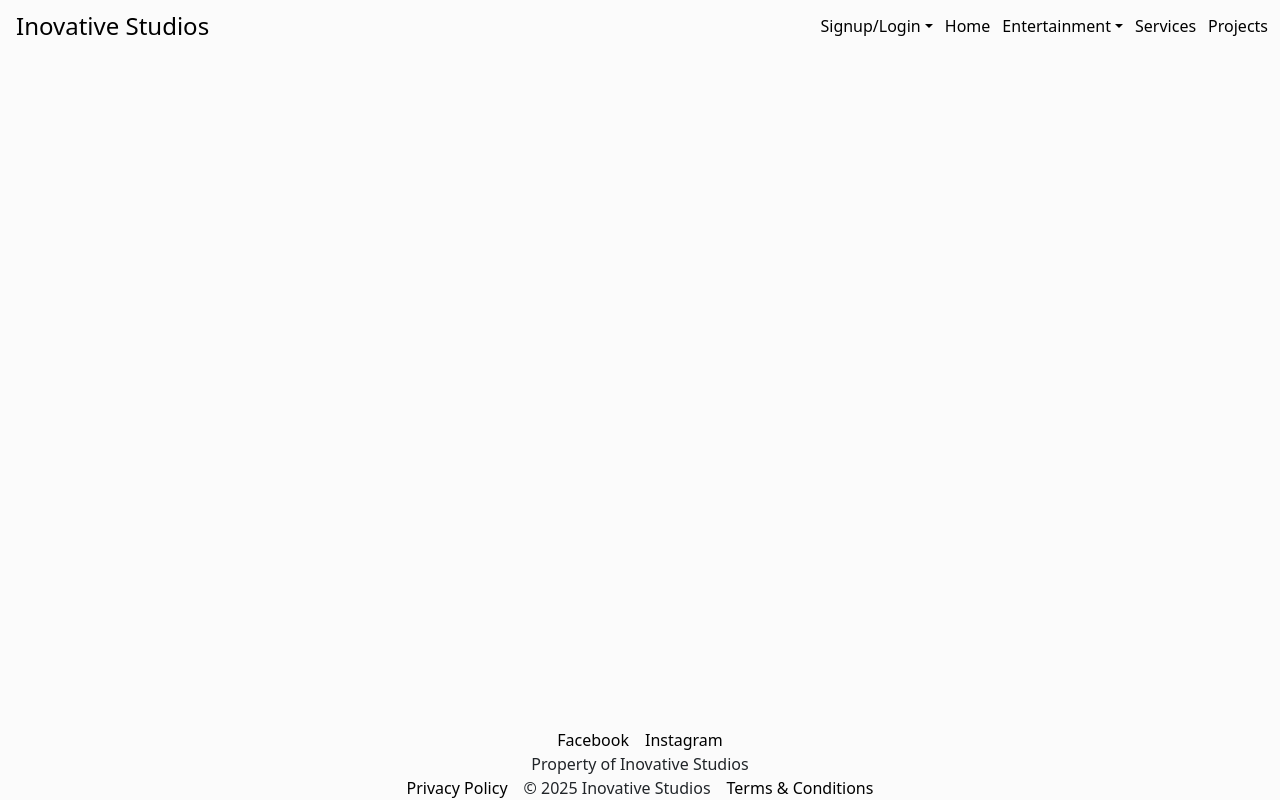
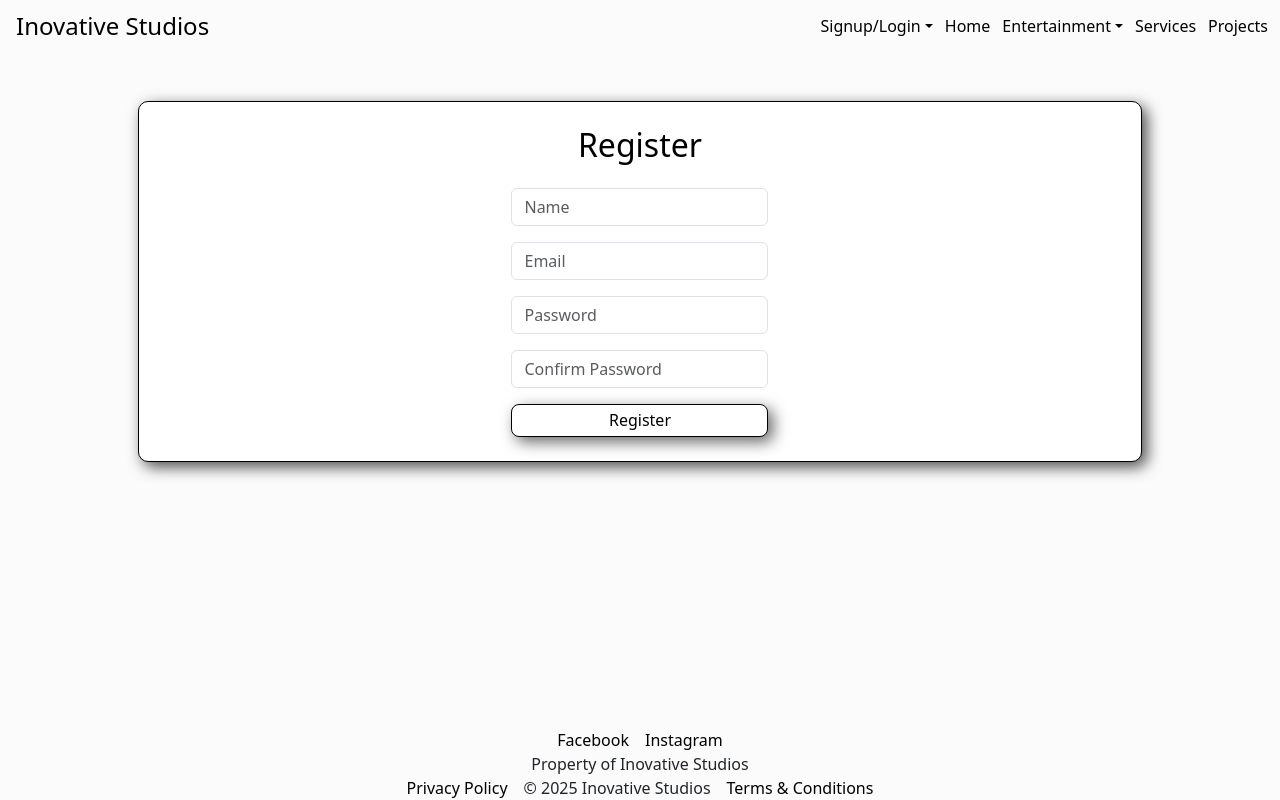
Before and after one commit to Inotila/Inovative-studios, a React (Create React App) app in the folder frontend/: page /register in a window 1280 px wide. Built offline with nearby package versions, Linux system fonts and the light colour scheme.

Commit message:
Added login functionality

```diff
--- a/frontend/src/App.tsx
+++ b/frontend/src/App.tsx
@@ -8,6 +8,9 @@ import EntertainmentPage from './components/entertainment/EntertainmentPage';
 import MusicPage from './components/music/MusicPage';
 import ServicePage from './components/services/ServicesPage';
 import ProjectsPage from './components/projects/ProjectsPage';
+import RegisterPage from './components/authentication/register/register';
+import LoginPage from './components/authentication/login/login';
+import ProfilePage from './components/authentication/profile/profile';
 
 
 
@@ -25,6 +28,9 @@ const App: React.FC = () => {
             <Route path="/videos" element={<div>Videos Page</div>} />
             <Route path="/services" element={<ServicePage />} />
             <Route path="/projects" element={<ProjectsPage />} />
+            <Route path="/register" element={<RegisterPage />} />
+            <Route path="/login" element={<LoginPage />} />
+            <Route path="/profile" element={<ProfilePage />} />
           </Routes>
         </div>
         <Footer />
--- /dev/null
+++ b/frontend/src/components/authentication/assets/css/register.css
@@ -0,0 +1,6 @@
+.register-container{
+    /* background-color: aqua; */
+    min-width: 90%;
+    display: flex;
+    flex-direction: column;
+}
--- /dev/null
+++ b/frontend/src/components/authentication/login/login.tsx
@@ -0,0 +1,82 @@
+import React, { useState } from 'react';
+import { useNavigate } from 'react-router-dom';
+import axios from 'axios';
+
+const LoginPage: React.FC = () => {
+    const navigate = useNavigate();
+
+    const [formData, setFormData] = useState({
+        email: '',
+        password: '',
+    });
+
+    const [error, setError] = useState('');
+    const [success, setSuccess] = useState('');
+
+    const handleChange = (e: React.ChangeEvent<HTMLInputElement>) => {
+        setFormData({ ...formData, [e.target.name]: e.target.value });
+    };
+
+    const handleSubmit = async (e: React.FormEvent) => {
+        e.preventDefault();
+        setError('');
+        setSuccess('');
+
+        try {
+            const res = await axios.post('http://localhost:3001/api/auth/login', formData);
+            const { token, user } = res.data;
+
+            localStorage.setItem('token', token);
+            localStorage.setItem('user', JSON.stringify(user));
+
+            setSuccess(`Welcome, ${user.name}!`);
+
+            setTimeout(() => {
+                navigate('/profile');  // Redirect to profile
+            }, 1000);
+        } catch (err: any) {
+            setError(err.response?.data?.msg || 'Login failed');
+        }
+    };
+
+
+    return (
+        <div className="container text-center mt-5">
+            <div className="row justify-content-center">
+                <div className="col-md-6 shadow-container p-4">
+                    <h2 className="mb-4">Login</h2>
+
+                    {error && <div className="alert alert-danger">{error}</div>}
+                    {success && <div className="alert alert-success">{success}</div>}
+
+                    <form onSubmit={handleSubmit}>
+                        <input
+                            type="email"
+                            name="email"
+                            className="form-control mb-3"
+                            placeholder="Email"
+                            value={formData.email}
+                            onChange={handleChange}
+                            required
+                        />
+                        <input
+                            type="password"
+                            name="password"
+                            className="form-control mb-3"
+                            placeholder="Password"
+                            value={formData.password}
+                            onChange={handleChange}
+                            required
+                        />
+
+                        <button type="submit" className="btn btn-primary w-100">
+                            Login
+                        </button>
+                    </form>
+                </div>
+            </div>
+        </div>
+    );
+};
+
+export default LoginPage;
--- /dev/null
+++ b/frontend/src/components/authentication/profile/profile.tsx
@@ -0,0 +1,22 @@
+import React, { useState } from 'react';
+import { useNavigate } from 'react-router-dom';
+import axios from 'axios';
+
+const ProfilePage: React.FC = () => {
+    const user = JSON.parse(localStorage.getItem('user') || '{}');
+
+
+    return (
+        <div className="container text-center mt-5">
+            <div className="row justify-content-center">
+                <div className="col-md-6 shadow-container p-4">
+                    <h2>Welcome to your profile</h2>
+                    <p><strong>Name:</strong> {user.name}</p>
+                    <p><strong>Email:</strong> {user.email}</p>
+                </div>
+            </div>
+        </div>
+    );
+};
+
+export default ProfilePage;
--- /dev/null
+++ b/frontend/src/components/authentication/register/register.tsx
@@ -0,0 +1,106 @@
+import React, { useState } from 'react';
+import { useNavigate } from 'react-router-dom';
+import axios from 'axios';
+import '../assets/css/register.css'
+
+const RegisterPage: React.FC = () => {
+    const navigate = useNavigate();
+
+    const [formData, setFormData] = useState({
+        name: '',
+        email: '',
+        password: '',
+        confirmPassword: '',
+    });
+
+    const [error, setError] = useState('');
+    const [success, setSuccess] = useState('');
+
+    const handleChange = (e: React.ChangeEvent<HTMLInputElement>) => {
+        setFormData({ ...formData, [e.target.name]: e.target.value });
+    };
+
+    const handleSubmit = async (e: React.FormEvent) => {
+        e.preventDefault();
+        setError('');
+        setSuccess('');
+        if (formData.password !== formData.confirmPassword) {
+            setError('Passwords do not match');
+            return;
+        }
+
+        if (formData.password.length < 8) {
+            setError('Password should be at least 8 characters long');
+            return;
+        }
+
+        try {
+            await axios.post('http://localhost:3001/api/auth/register', formData);
+            setSuccess('Registration successful! Redirecting...');
+            setTimeout(() => {
+                navigate('/login');
+            }, 1500);
+        } catch (err: any) {
+            setError(err.response?.data?.msg || 'Something went wrong');
+        }
+    };
+
+
+    return (
+        <div className="container text-center mt-5">
+            <div className="row justify-content-center">
+                <div className="col-md-6 register-container shadow-container p-4">
+                    <h2 className="mb-4">Register</h2>
+
+                    {error && <div className="alert alert-danger">{error}</div>}
+                    {success && <div className="alert alert-success">{success}</div>}
+
+                    <form onSubmit={handleSubmit}>
+                        <input
+                            type="text"
+                            name="name"
+                            className="form-control mb-3"
+                            placeholder="Name"
+                            value={formData.name}
+                            onChange={handleChange}
+                            required
+                        />
+                        <input
+                            type="email"
+                            name="email"
+                            className="form-control mb-3"
+                            placeholder="Email"
+                            value={formData.email}
+                            onChange={handleChange}
+                            required
+                        />
+                        <input
+                            type="password"
+                            name="password"
+                            className="form-control mb-3"
+                            placeholder="Password"
+                            value={formData.password}
+                            onChange={handleChange}
+                            required
+                        />
+                        <input
+                            type="password"
+                            name="confirmPassword"
+                            className="form-control mb-3"
+                            placeholder="Confirm Password"
+                            value={formData.confirmPassword}
+                            onChange={handleChange}
+                            required
+                        />
+
+                        <button type="submit" className="btn btn-primary w-100">
+                            Register
+                        </button>
+                    </form>
+                </div>
+            </div>
+        </div>
+    );
+};
+
+export default RegisterPage;
--- a/frontend/src/components/navbar/Navbar.tsx
+++ b/frontend/src/components/navbar/Navbar.tsx
@@ -100,7 +100,7 @@ const Navbar: React.FC = () => {
                         </Link>
                       </li>
                       <li>
-                        <Link className="dropdown-item" to="/signup">
+                        <Link className="dropdown-item" to="/register">
                           Signup
                         </Link>
                       </li>
```
